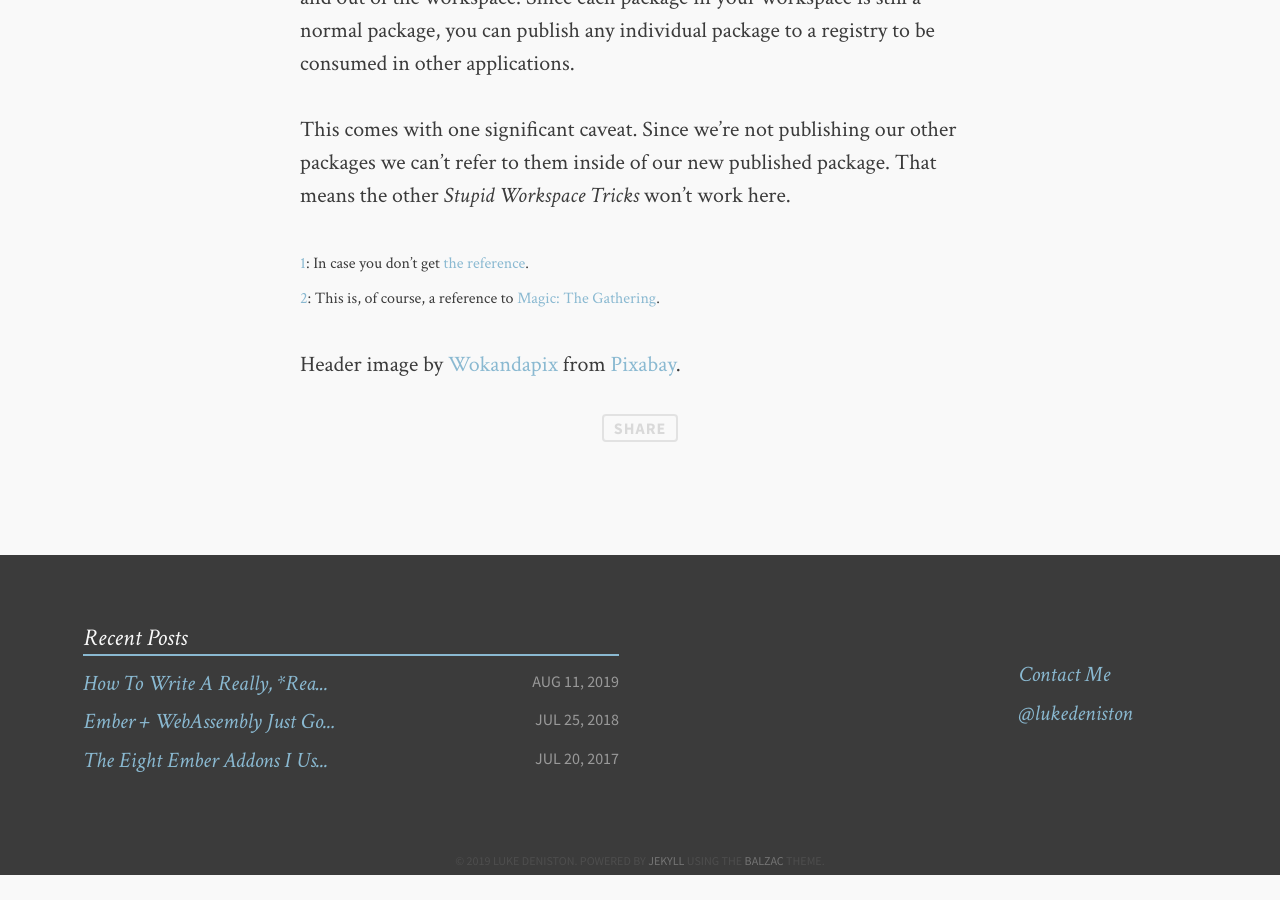
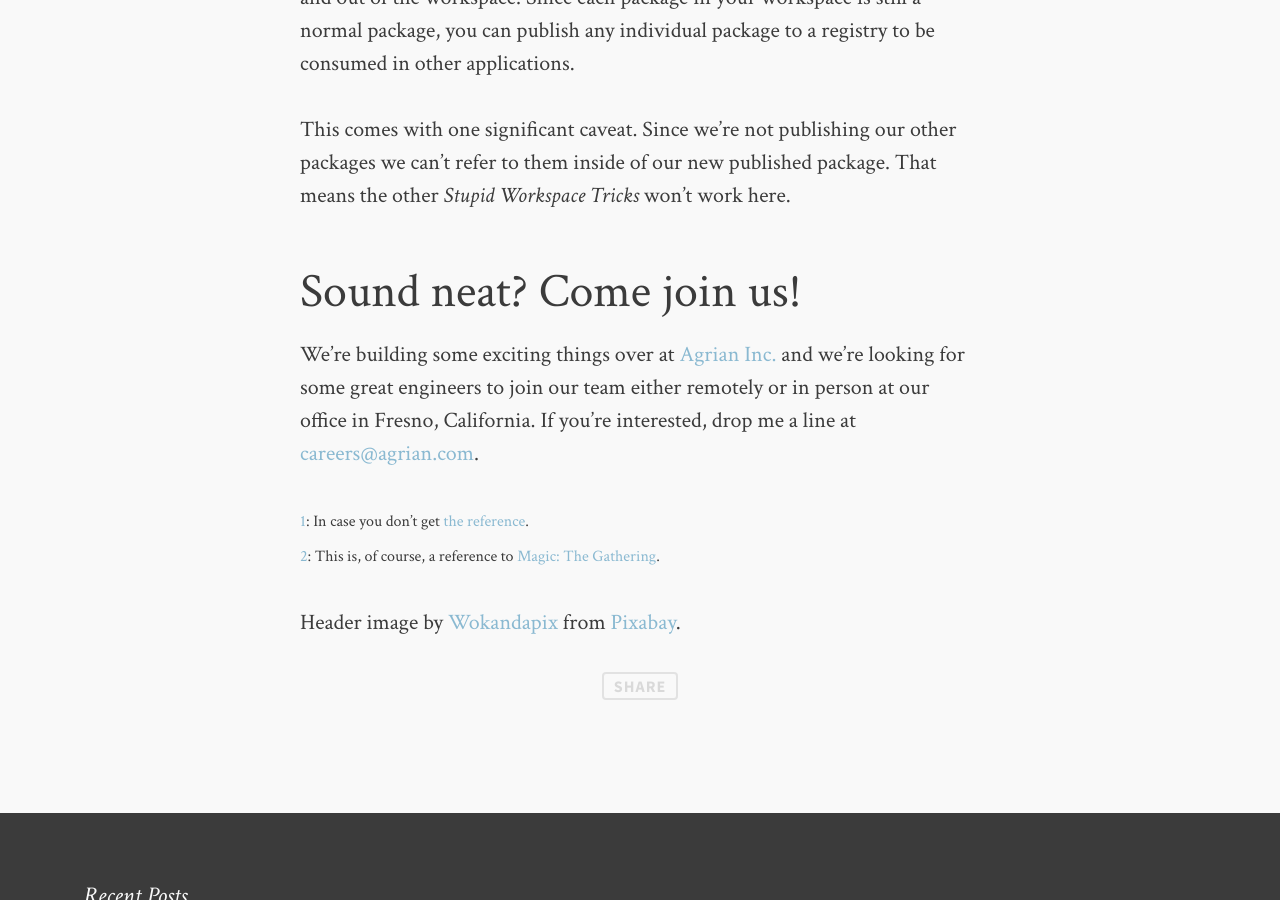
Before and after one commit to luketheobscure/luketheobscure.github.io, a Jekyll site: the page built from _posts/2019-08-11-how-to-write-an-ambitious-app.md, in a window 1280 px wide and 900 px high, scrolled down 5428 px. Built offline with Jekyll 4.4.1, drawn with Linux system fonts in a browser that asks for light colours; comment, search, counter and statistics services are not loaded; before the commit the page ends 6303 px from its top, so only the background shows below that; some of the changed text lies outside the part shown.

Commit message:
Job blurb. Typo.

```diff
--- a/_posts/2019-08-11-how-to-write-an-ambitious-app.md
+++ b/_posts/2019-08-11-how-to-write-an-ambitious-app.md
@@ -106,6 +106,10 @@ As we migrate our codebase to this New World Order<sup>[2](#footnote2)</sup>, we
 
 This comes with one significant caveat. Since we're not publishing our other packages we can't refer to them inside of our new published package. That means the other _Stupid Workspace Tricks_ won't work here.
 
+## Sound neat? Come join us!
+
+We're building some exciting things over at [Agrian Inc.](https://home.agrian.com/) and we're looking for some great engineers to join our team either remotely or in person at our office in Fresno, California. If you're interested, drop me a line at [careers@agrian.com](mailto:careers@agrian.com).
+
 <small><a name="footnote1">1</a>: In case you don't get [the reference](https://www.youtube.com/watch?v=D8zEBRRw1oI).</small><br>
 <small><a name="footnote2">2</a>: This is, of course, a reference to [Magic: The Gathering](https://mtg.gamepedia.com/New_World_Order).</small>
 
```
Also changed, not shown: other parts of _posts/2019-08-11-how-to-write-an-ambitious-app.md (+1 -1 lines).
